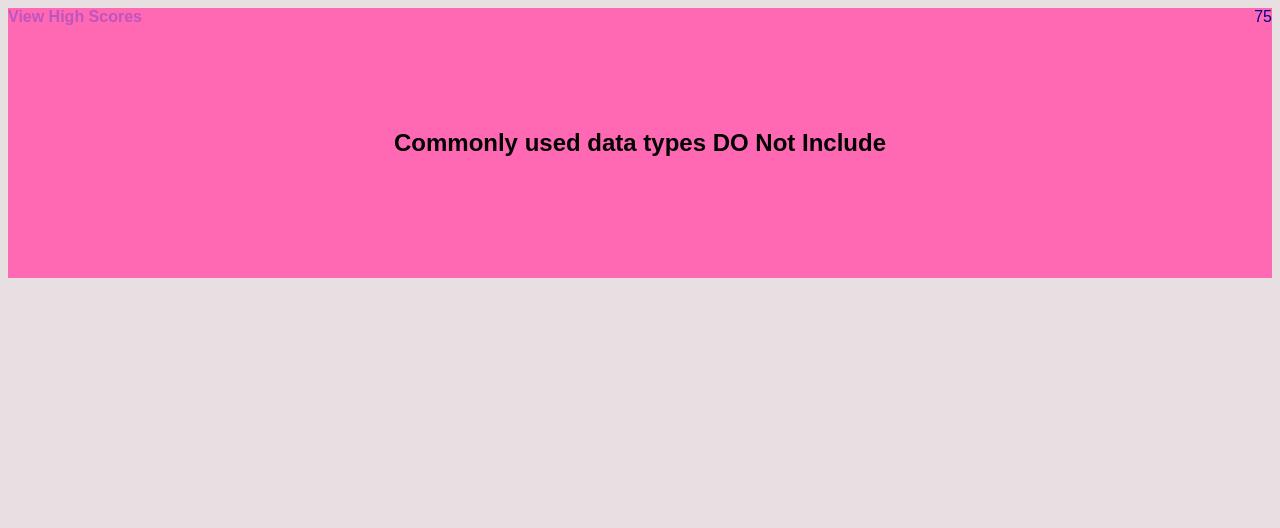
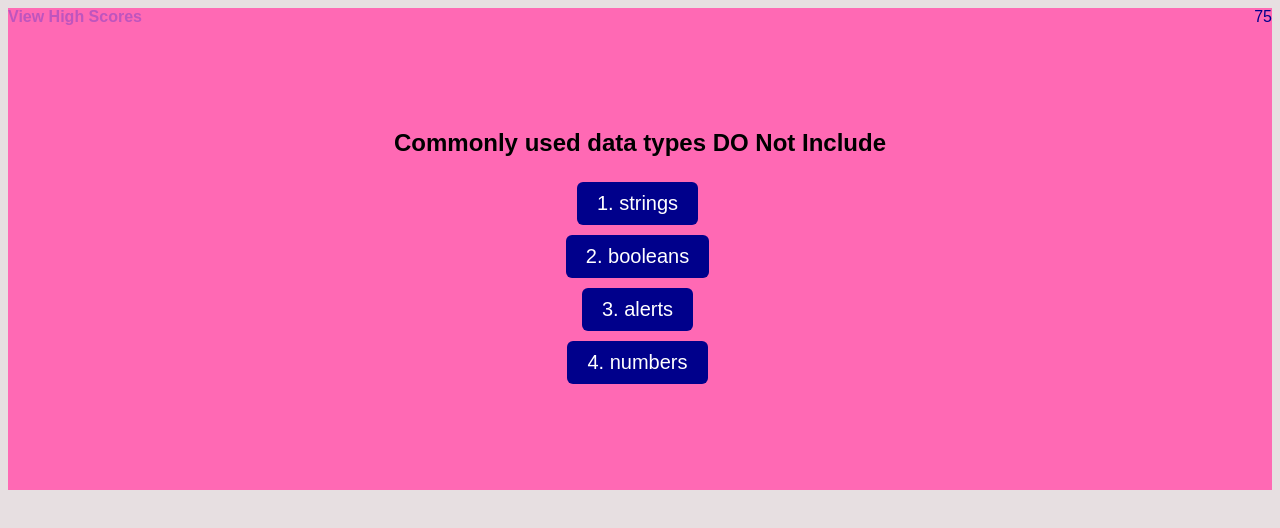
Before and after one commit to DuGBB/code-quiz, a plain HTML site: page index.html in a window 1280 px wide. Both pictures are taken after a click on the button "Start Quiz". Drawn offline with Linux system fonts and the light colour scheme.

Commit message:
movability through the questions

```diff
--- a/assets/css/style.css
+++ b/assets/css/style.css
@@ -40,6 +40,8 @@ button /*assgns button style*/
     color: white;
     font-size: 20px;
     padding: 10px 20px;
+    margin: 5px 5px;
+    margin-left: 0px;
 }
 
 button:hover {/*assigns button hover*/
--- a/assets/js/script.js
+++ b/assets/js/script.js
@@ -1,6 +1,6 @@
 //setting variables
 var timer;
-var curQuestion = -1;
+var curIndex = -1;
 //quiz questions, available choices, and correst answers array
 var questions = [{
     question: "Commonly used data types DO Not Include",
@@ -41,26 +41,26 @@ function startQuiz() {
 
 //displays the question
 function next() {
-    curQuestion++;//increments it up from -1
+    curIndex++;//increments it up from -1
 
-    if (curQuestion > questions.length - 1) (
+    if (curIndex > questions.length - 1) (
         console.log("exiting game")//logging that endgame works
     );
-    /*
-    var showQuestion = document.getElementById("mainIdea");
-    var newItem = document.createElement("h1");
-    newItem.innerHTML = questions[curQuestion].question;
-    showQuestion.parentNode.replaceChild(newItem, showQuestion);
-
-    var getEl = document.getElementById("paragraph");
-    getEl.parentNode.removeChild(getEl);
-        */
 
     var contentArea = document.getElementById("content");//grabbing div
     var newDiv = document.createElement("div");//creates new content div
     newDiv.setAttribute("id", "content");//save stylings
 
-    newDiv.innerHTML = "<h1>" + questions[curQuestion].question + "</h1>";//inserts question text
+    //newDiv.innerHTML = "<h1>" + questions[curIndex].question + "</h1>";//inserts question text
+
+    var newHtml = "<h1>" + questions[curIndex].question + "</h1>";//inserts question text
+    var curChoices = questions[curIndex].choices;
+
+    for(var loopCounter = 0; loopCounter < curChoices.length; loopCounter++) {
+        newHtml = newHtml + "<button onclick=\"next()\">" + curChoices[loopCounter] + "</button><br/>"
+    }
+    newDiv.innerHTML = newHtml;
+
 
     contentArea.parentNode.replaceChild(newDiv, contentArea);//replaces previous content
 };
```
